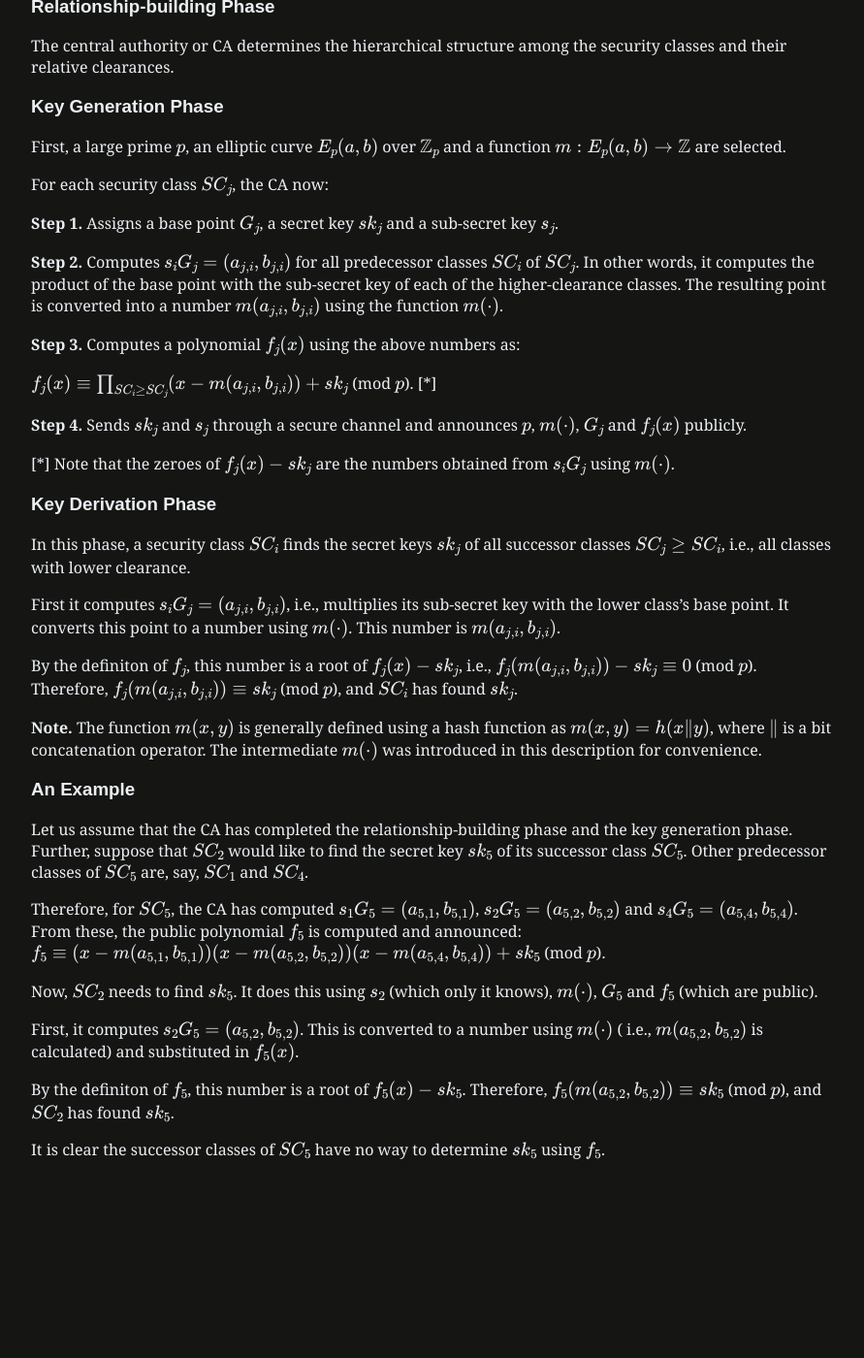
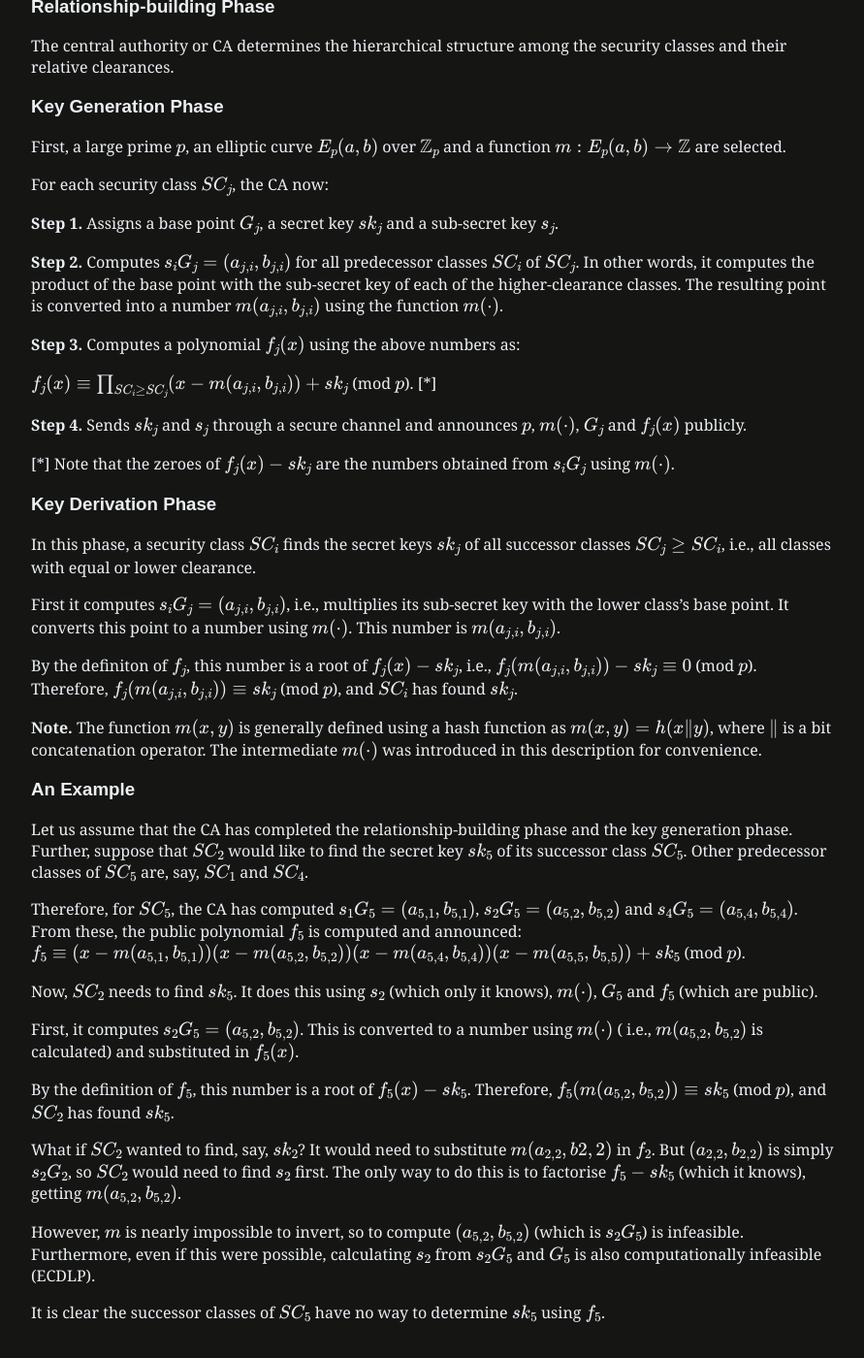
Before and after one commit to iiit-notebook/iiit-notebook.github.io, a Jekyll site: the page built from _posts/2020-09-29-ds-lecture-7.md, in a window 1280 px wide and 1400 px high, scrolled down 899 px. Shown: the whole window at 97% size, without its empty margins (192-1083 px from the left). Built offline with Jekyll 4.4.1, drawn with Linux system fonts in a browser that asks for light colours; formulas are drawn with MathJax 3; before the commit the page ends 2131 px from its top, so only the background shows below that.

Commit message:
Edited ITL Lec3, DS Lec7

```diff
--- a/_posts/2020-09-29-ds-lecture-7.md
+++ b/_posts/2020-09-29-ds-lecture-7.md
@@ -48,7 +48,7 @@ $f_{j}(x) \equiv \prod_{SC_{i} \geq SC_{j}} (x - m(a_{j,i},b_{j,i})) + sk_{j}$ (
 [*] Note that the zeroes of $f_{j}(x) - sk_{j}$ are the numbers obtained from $s_{i}G_{j}$ using $m(\cdot)$.
 
 ### Key Derivation Phase
-In this phase, a security class $SC_{i}$ finds the secret keys $sk_{j}$ of all successor classes $SC_{j} \geq SC_{i}$, i.e., all classes with lower clearance.
+In this phase, a security class $SC_{i}$ finds the secret keys $sk_{j}$ of all successor classes $SC_{j} \geq SC_{i}$, i.e., all classes with equal or lower clearance.
 
 First it computes $s_{i}G_{j} = (a_{j,i},b_{j,i})$, i.e., multiplies its sub-secret key with the lower class's base point. It converts this point to a number using $m(\cdot)$. This number is $m(a_{j,i},b_{j,i})$.
 
@@ -59,7 +59,7 @@ By the definiton of $f_{j}$, this number is a root of $f_{j}(x) - sk_{j}$, i.e.,
 ### An Example
 Let us assume that the CA has completed the relationship-building phase and the key generation phase. Further, suppose that $SC_{2}$ would like to find the secret key $sk_{5}$ of its successor class $SC_{5}$. Other predecessor classes of $SC_{5}$ are, say, $SC_{1}$ and $SC_{4}$.
 
-Therefore, for $SC_{5}$, the CA has computed $s_{1}G_{5} = (a_{5,1},b_{5,1})$, $s_{2}G_{5} = (a_{5,2},b_{5,2})$ and $s_{4}G_{5} = (a_{5,4},b_{5,4})$. From these, the public polynomial $f_{5}$ is computed and announced: $f_{5} \equiv (x - m(a_{5,1},b_{5,1}))(x - m(a_{5,2},b_{5,2}))(x - m(a_{5,4},b_{5,4})) + sk_{5}$ (mod $p$).
+Therefore, for $SC_{5}$, the CA has computed $s_{1}G_{5} = (a_{5,1},b_{5,1})$, $s_{2}G_{5} = (a_{5,2},b_{5,2})$ and $s_{4}G_{5} = (a_{5,4},b_{5,4})$. From these, the public polynomial $f_{5}$ is computed and announced: $f_{5} \equiv (x - m(a_{5,1},b_{5,1}))(x - m(a_{5,2},b_{5,2}))(x - m(a_{5,4},b_{5,4}))(x - m(a_{5,5},b_{5,5})) + sk_{5}$ (mod $p$).
 
 
 
@@ -67,7 +67,11 @@ Now, $SC_{2}$ needs to find $sk_{5}$. It does this using $s_{2}$ (which only it
 
 First, it computes $s_{2}G_{5} = (a_{5,2},b_{5,2})$. This is converted to a number using $m(\cdot)$ ( i.e., $m(a_{5,2},b_{5,2})$ is calculated) and substituted in $f_{5}(x)$.
 
-By the definiton of $f_{5}$, this number is a root of $f_{5}(x) - sk_{5}$. Therefore, $f_{5}(m(a_{5,2},b_{5,2})) \equiv sk_{5}$ (mod $p$), and $SC_{2}$ has found $sk_{5}$.
+By the definition of $f_{5}$, this number is a root of $f_{5}(x) - sk_{5}$. Therefore, $f_{5}(m(a_{5,2},b_{5,2})) \equiv sk_{5}$ (mod $p$), and $SC_{2}$ has found $sk_{5}$.
+
+What if $SC_2$ wanted to find, say, $sk_2$? It would need to substitute $m(a_{2,2},b{2,2})$ in $f_2$. But $(a_{2,2},b_{2,2})$ is simply $s_2G_2$, so $SC_2$ would need to find $s_2$ first. The only way to do this is to factorise $f_5 - sk_5$ (which it knows), getting $m(a_{5,2},b_{5,2})$.
+
+However, $m$ is nearly impossible to invert, so to compute $(a_{5,2},b_{5,2})$ (which is $s_2G_5$) is infeasible. Furthermore, even if this were possible, calculating $s_2$ from $s_2G_5$ and $G_5$ is also computationally infeasible (ECDLP).
 
 
 It is clear the successor classes of $SC_{5}$ have no way to determine $sk_{5}$ using $f_{5}$.
```
Also changed, not shown: _posts/2020-11-28-intro-to-ling-3.md (+2 -2 lines).
